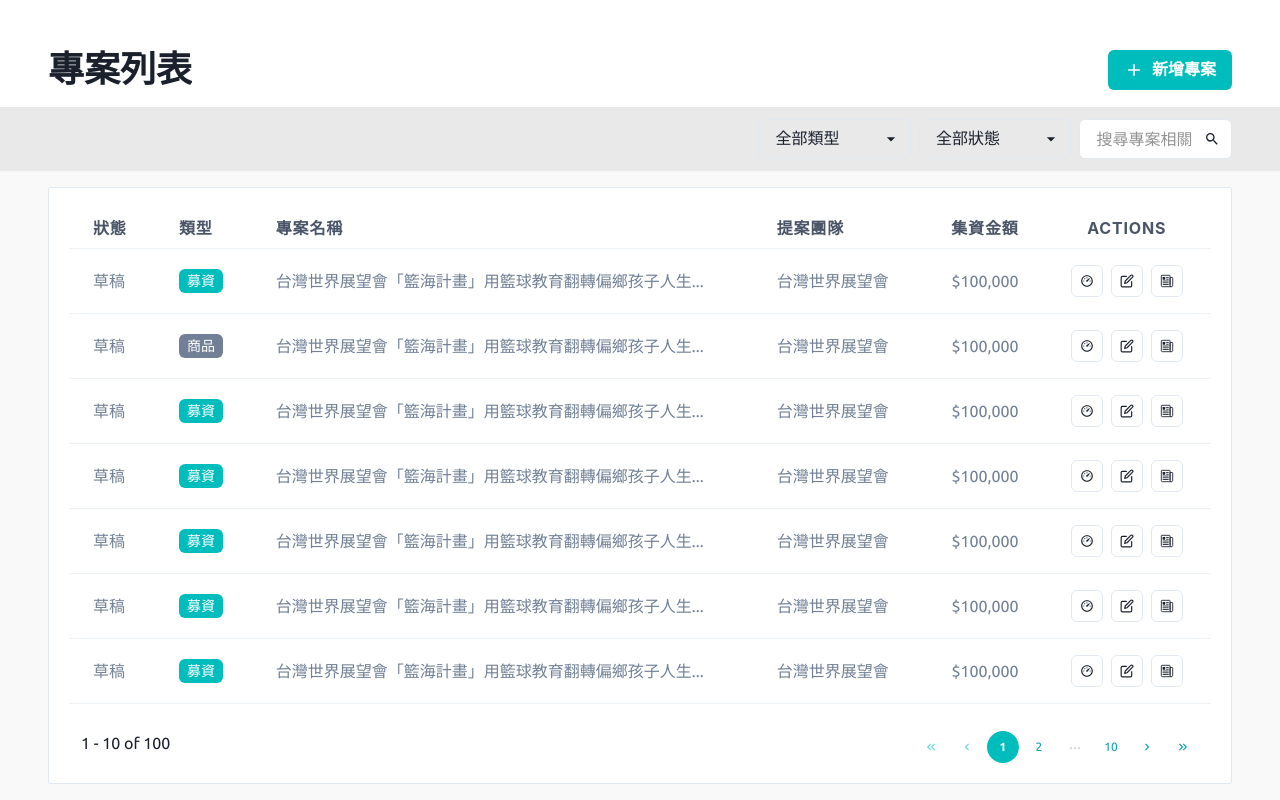
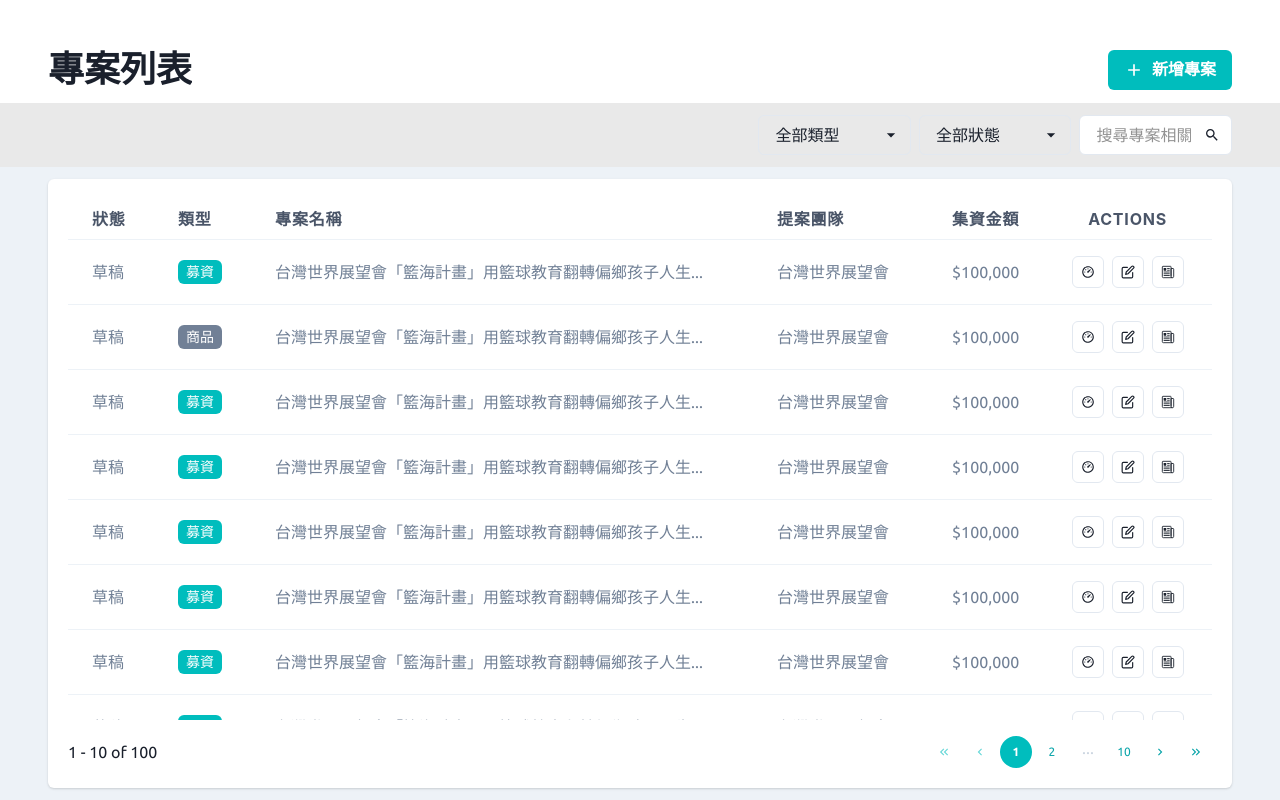
Before and after one commit to gn00678465/TripPlus-admin, a Next.js app: page /admin/projects in a window 1280 px wide. Built offline with nearby package versions, Linux system fonts and the light colour scheme.

Commit message:
feat: 調整 projects 頁面結構

```diff
--- a/src/components/BlankLayout/index.tsx
+++ b/src/components/BlankLayout/index.tsx
@@ -1,11 +1,12 @@
 import { FC, ReactNode } from 'react';
+import { Box } from '@chakra-ui/react';
 
 interface LayoutProps {
   children: ReactNode;
 }
 
 const Layout: FC<LayoutProps> = ({ children }) => {
-  return <div className="relative h-screen">{children}</div>;
+  return <Box h="calc(100vh)">{children}</Box>;
 };
 
 export default Layout;
--- a/src/components/Pagination/Pagination.tsx
+++ b/src/components/Pagination/Pagination.tsx
@@ -1,4 +1,4 @@
-import { Stack, Text } from '@chakra-ui/react';
+import { Stack, Text, StackProps } from '@chakra-ui/react';
 import {
   MdKeyboardDoubleArrowLeft,
   MdKeyboardDoubleArrowRight,
@@ -8,7 +8,7 @@ import {
 import { PaginationItem, PaginationButton } from '.';
 import { PaginationItemCommonProps } from './types';
 
-interface PaginationProps extends PaginationItemCommonProps {
+interface PaginationProps extends PaginationItemCommonProps, StackProps {
   page: number;
   pageCount: number;
   siblingsCount?: number;
--- a/src/components/Table/index.tsx
+++ b/src/components/Table/index.tsx
@@ -20,22 +20,22 @@ import {
 } from '@chakra-ui/react';
 import { SlDrawer } from 'react-icons/sl';
 
-export type DataTableProps<T extends object> = {
+export interface DataTableProps<T extends object> extends TableContainerProps {
   data: T[];
   columns: ColumnDef<T, any>[];
-  height: TableContainerProps['maxHeight'];
   pagination?: {
     page: number;
     pageSize: number;
     pageCount: number;
   };
-};
+}
 
 export function DataTable<T extends object>({
   data,
   columns,
   height,
-  pagination
+  pagination,
+  ...rest
 }: DataTableProps<T>) {
   const table = useReactTable({
     columns,
@@ -53,7 +53,7 @@ export function DataTable<T extends object>({
   });
 
   return (
-    <TableContainer overflowY="auto" maxHeight={height || 'auto'}>
+    <TableContainer overflowY="auto" {...rest}>
       <Table>
         <Thead position="sticky" top={0} bgColor="white" zIndex={1}>
           {table.getHeaderGroups().map((headerGroup) => (
--- a/src/pages/admin/projects/index.tsx
+++ b/src/pages/admin/projects/index.tsx
@@ -1,5 +1,5 @@
 import Head from 'next/head';
-import { useState, useRef, useMemo } from 'react';
+import { useState, useRef, useMemo, useEffect } from 'react';
 import type { ReactElement } from 'react';
 import { BlankLayout } from '@/components';
 import {
@@ -13,7 +13,9 @@ import {
   Icon,
   Tag,
   IconButton,
-  Select
+  Select,
+  Flex,
+  Box
 } from '@chakra-ui/react';
 import { useMediaQuery } from '@chakra-ui/react';
 import { createColumnHelper } from '@tanstack/react-table';
@@ -125,17 +127,22 @@ const status: DropdownOptions[] = [
 
 const AdminProjects = () => {
   const headerRef = useRef<HTMLDivElement>(null);
-  const searchRef = useRef<HTMLDivElement>(null);
+  const toolbarRef = useRef<HTMLDivElement>(null);
   const paginationRef = useRef<HTMLDivElement>(null);
 
   const windowSize = useWindowSize({});
-  const [headerWidth, headerHeight] = useElementSize(headerRef);
-  const [searchWidth, searchHeight] = useElementSize(searchRef);
-  const [paginationWidth, paginationHeight] = useElementSize(paginationRef);
+  const [headerW, headerH] = useElementSize(headerRef);
+  const [toolbarW, toolbarH] = useElementSize(toolbarRef);
+  const [paginationW, paginationH] = useElementSize(paginationRef);
 
   const [total, setTotal] = useState(100);
+  const [tableData, setTableData] = useState<Data[]>([]);
 
-  const [isMobile] = useMediaQuery('(max-width: 375px)', {
+  const [isLargeMobile] = useMediaQuery('(min-width: 375px)', {
+    ssr: true,
+    fallback: false
+  });
+  const [isLargeDesktop] = useMediaQuery('(min-width: 1024px)', {
     ssr: true,
     fallback: false
   });
@@ -146,14 +153,18 @@ const AdminProjects = () => {
     defaultPageSize: 10
   });
 
+  useEffect(() => {
+    window.setTimeout(() => {
+      setTableData(data);
+    }, 200);
+  }, []);
+
   const tableHeight = useMemo(() => {
-    if (windowSize.width > 1080) {
-      return (
-        windowSize.height - headerHeight - searchHeight - paginationHeight - 90
-      );
+    if (isLargeDesktop) {
+      return windowSize.height - headerH - toolbarH - paginationH - 64;
     }
     return 'auto';
-  }, [windowSize, headerHeight, searchHeight, paginationHeight]);
+  }, [windowSize, headerH, toolbarH, paginationH, isLargeDesktop]);
 
   const columnHelper = createColumnHelper<Data>();
 
@@ -261,10 +272,10 @@ const AdminProjects = () => {
       <Head>
         <title>專案列表</title>
       </Head>
-      <div className="flex h-full w-full flex-col">
+      <Flex h="full" w="full" flexDirection="column">
         <div
           ref={headerRef}
-          className="flex items-center justify-between p-4 pt-12 md:px-12"
+          className="flex shrink-0 items-center justify-between p-3 pt-12 md:px-12"
         >
           <Heading as="h2" size="xl" noOfLines={1}>
             專案列表
@@ -277,8 +288,8 @@ const AdminProjects = () => {
           </Button>
         </div>
         <div
-          ref={searchRef}
-          className="md: flex bg-gray-200 px-4  py-3 sm:px-12"
+          ref={toolbarRef}
+          className="shrink-0 bg-gray-200 p-3 sm:px-12  md:flex"
         >
           <div className="hidden sm:block sm:shrink-0 md:w-0 xl:w-3/5"></div>
           <div className="flex w-full flex-col items-center justify-end gap-y-3 sm:flex-row sm:gap-2 sm:gap-y-0">
@@ -314,27 +325,33 @@ const AdminProjects = () => {
             </InputGroup>
           </div>
         </div>
-        <div className="grow bg-gray-100 p-4 sm:px-12">
-          <Card borderRadius={2} variant="outline">
-            <CardBody>
+        <Box
+          flexGrow={1}
+          px={{ base: 3, md: 12 }}
+          py={{ base: 3 }}
+          backgroundColor="gray.100"
+        >
+          <Card h="full">
+            <CardBody h="full" position="relative">
               <DataTable
+                h="auto"
+                maxH={tableHeight}
                 columns={columns}
-                data={data}
-                height={tableHeight}
+                data={tableData}
                 pagination={pagination}
               ></DataTable>
               <div
                 ref={paginationRef}
-                className="mt-4 flex flex-col items-center justify-center gap-y-2 px-3 md:flex-row md:justify-between"
+                className="flex w-full flex-col items-center justify-center gap-y-2 pt-4 md:flex-row md:justify-between"
               >
-                <p className="self-start">
+                <p>
                   {from(pagination.page, pagination.pageSize)} of {total}
                 </p>
                 <Pagination
                   page={pagination.page}
                   pageCount={pagination.pageCount}
                   siblingsCount={1}
-                  size={isMobile ? 'xs' : 'sm'}
+                  size={isLargeMobile ? 'sm' : 'xs'}
                   variant="ghost"
                   colorScheme="primary"
                   shape="circle"
@@ -345,8 +362,8 @@ const AdminProjects = () => {
               </div>
             </CardBody>
           </Card>
-        </div>
-      </div>
+        </Box>
+      </Flex>
     </>
   );
 };
```
